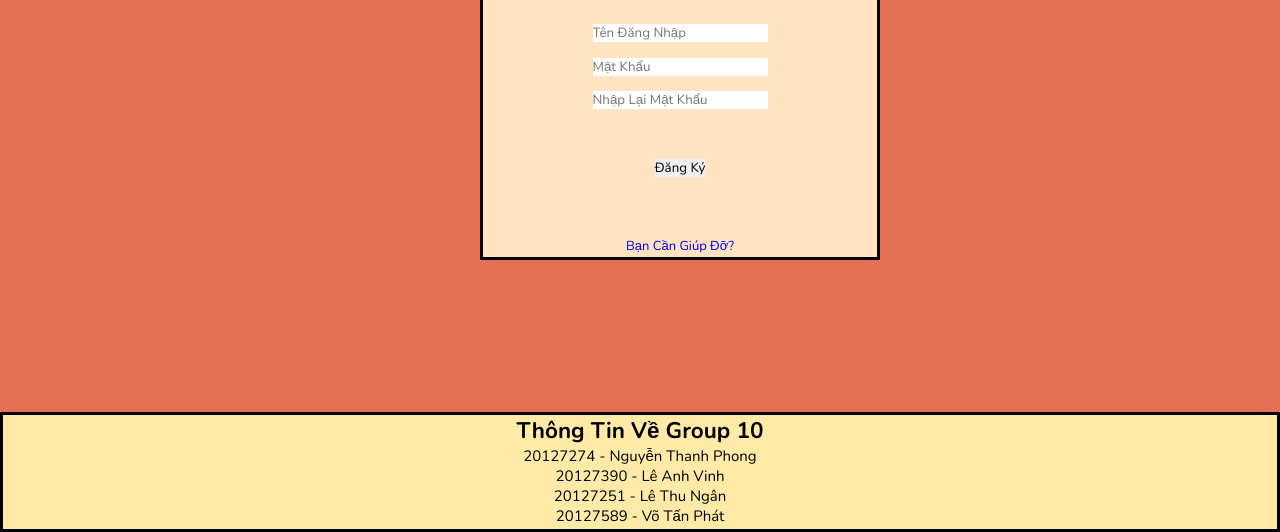
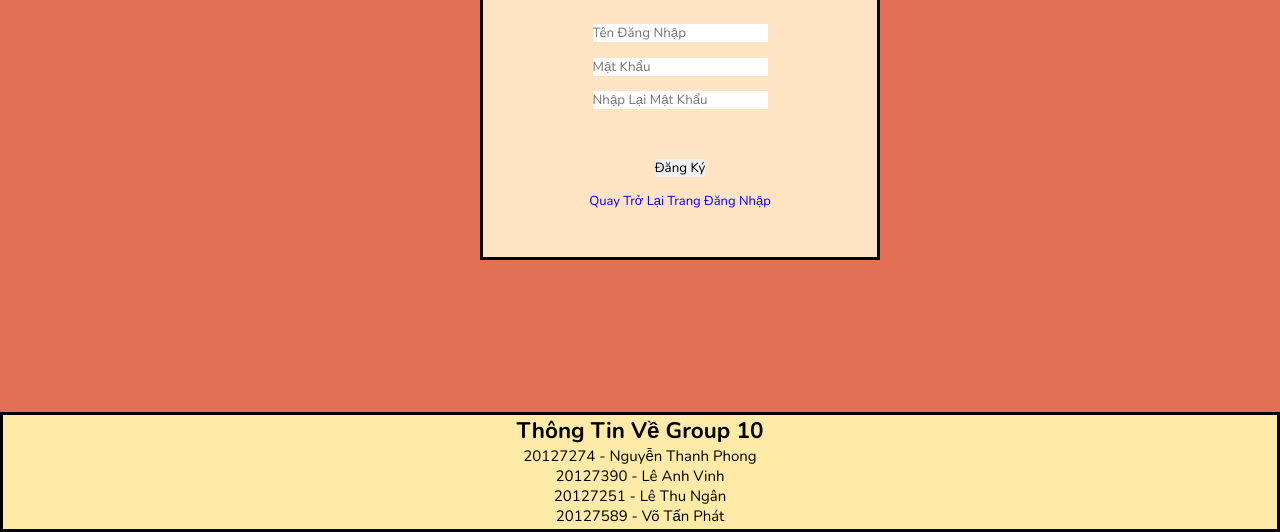
Before and after one commit to 2imfatx/SE-20CLC03-Group10, a plain HTML site: page Source/signUp.html in a window 1280 px wide. Shown: the part 268-800 px from the top of the page. Drawn offline with nearby package versions, Linux system fonts and the light colour scheme.

Commit message:
Update SI,SU

```diff
--- a/Source/signUp.html
+++ b/Source/signUp.html
@@ -26,18 +26,22 @@
                         </div>
 
                         <div class="button">
-                            <button>Đăng ký</button>
+                            <div>
+                                <button>Đăng ký</button>
+                            </div>
                         </div>
 
                     </div>
                 </div>
-                <div class="assistance">
+
+                <div class="assistanceSU">
                     <div>
-                        <a href="#">Bạn cần giúp đỡ?</a>
+                        <a href="signIn.html"> Quay trở lại trang đăng nhập</a>
                     </div>
                 </div>
 
             </form>
+        </div>
         </div>
     </div>
 
--- a/Source/style.css
+++ b/Source/style.css
@@ -230,7 +230,6 @@ html{
     border: solid;
     padding: 30px 35px 35px 35px;
 }
-
 .assistance{
     padding-top: 5rem;
     font-size: 13px;
@@ -257,6 +256,10 @@ html{
     height: 15vh;
     background:var(--yellow);
     border: solid;
+}
+.assistanceSU{
+    padding-top: 1rem;
+    font-size: 13px;
 }
 
 .orderBody{
```
Also changed, not shown: Source/signIn.html (+0 -1 lines).
